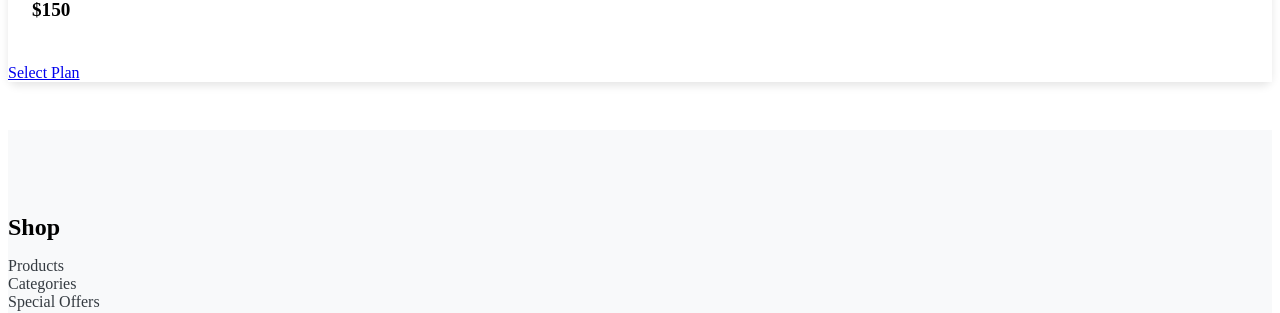
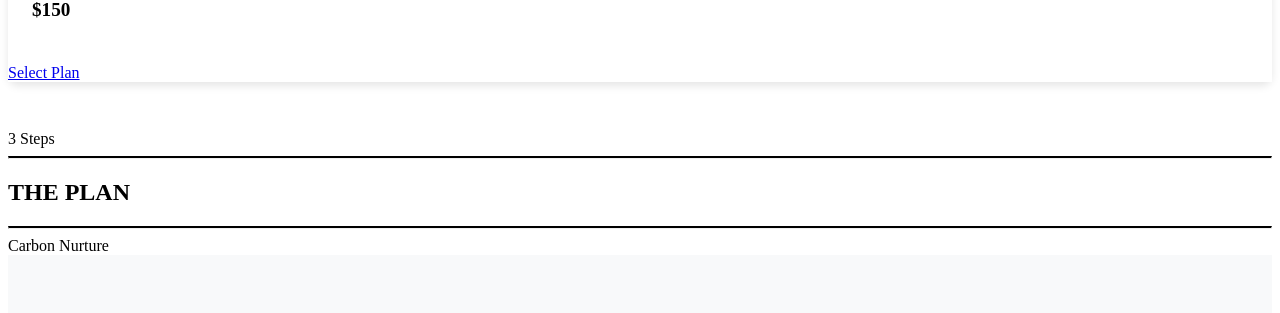
Before and after one commit to lopezdeniz/https-github.com-lopezdeniz-carbon_Nurture_Nuxt, a Nuxt app: page /test in a window 1280 px wide. Shown: the part 2172-2485 px from the top of the page. Built offline with nearby package versions, Linux system fonts and the light colour scheme.

Commit message:
start new baner

```diff
--- a/pages/test.vue
+++ b/pages/test.vue
@@ -75,6 +75,19 @@
           </div>
         </div>
       </section>
+
+
+      <div class="container text-center my-5">
+  <div class="d-flex align-items-center justify-content-between">
+    <span class="me-3">3 Steps</span>
+    <hr class="flex-grow-1" style="border-top: 2px solid black;"/>
+    <span class="mx-3"><h2>THE PLAN</h2></span>
+    <hr class="flex-grow-1" style="border-top: 2px solid black;"/>
+    <span class="ms-3">Carbon Nurture</span>
+  </div>
+</div>
+
+
     </template>
 
     <style scoped>
```
